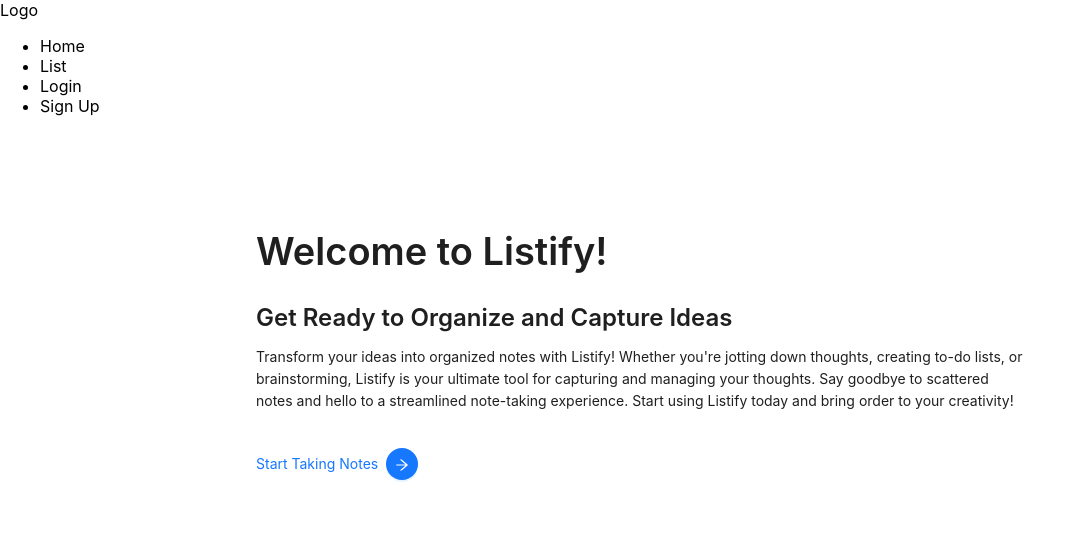
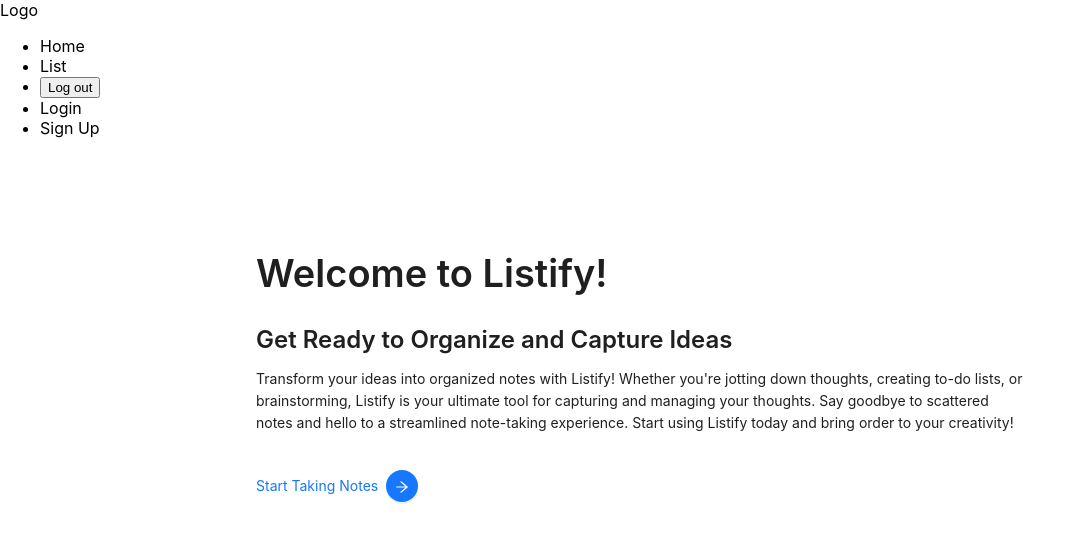
Before and after one commit to hseniht/next-listify-v1, a Next.js app in the folder frontend/: page / in a window 1280 px wide. Shown: the top 542 px of the page, without its empty margins (0-1085 px from the left). Built offline with nearby package versions, Linux system fonts and the light colour scheme.

Commit message:
Logout user
Create a 'logout hook' that clears context state & localStorage of
user (that includes token).
With this, we cant send out token anymore to backend.
So basically we have logged out from the frontend without needing any
further request from the server

```diff
--- a/frontend/components/ui/navbar.js
+++ b/frontend/components/ui/navbar.js
@@ -1,6 +1,13 @@
 import Link from "next/link";
+import { useLogout } from "../../hooks/useLogout";
 
 const Navbar = () => {
+  const { logout } = useLogout();
+
+  const handleClick = () => {
+    logout();
+  };
+
   return (
     <header id="mainHeader">
       <div id="mainNavigation" className="container">
@@ -12,6 +19,9 @@
             </li>
             <li className="menu-item">
               <Link href={"/list"}>List</Link>
+            </li>
+            <li className="menu-item">
+              <button onClick={handleClick}>Log out</button>
             </li>
             <li className="menu-item">
               <Link href={"/login"}>Login</Link>
--- /dev/null
+++ b/frontend/hooks/useLogout.js
@@ -0,0 +1,14 @@
+import { useAuthContext } from "./useAuthContext";
+
+export const useLogout = () => {
+  const { dispatch } = useAuthContext();
+  const logout = () => {
+    // clear the token and local state
+    localStorage.removeItem("user");
+
+    //dispatch logout action
+    dispatch({ type: "LOGOUT" }); // no need payload in this case
+  };
+
+  return { logout };
+};
--- a/frontend/hooks/useSignUp.js
+++ b/frontend/hooks/useSignUp.js
@@ -30,7 +30,7 @@
       // note: strigify it, because localStorage needs json object/strings
       localStorage.setItem("user", JSON.stringify(json));
 
-      // update out state
+      // update our state
       dispatch({ type: "LOGIN", payload: json });
       setIsLoading(false);
     }
```
